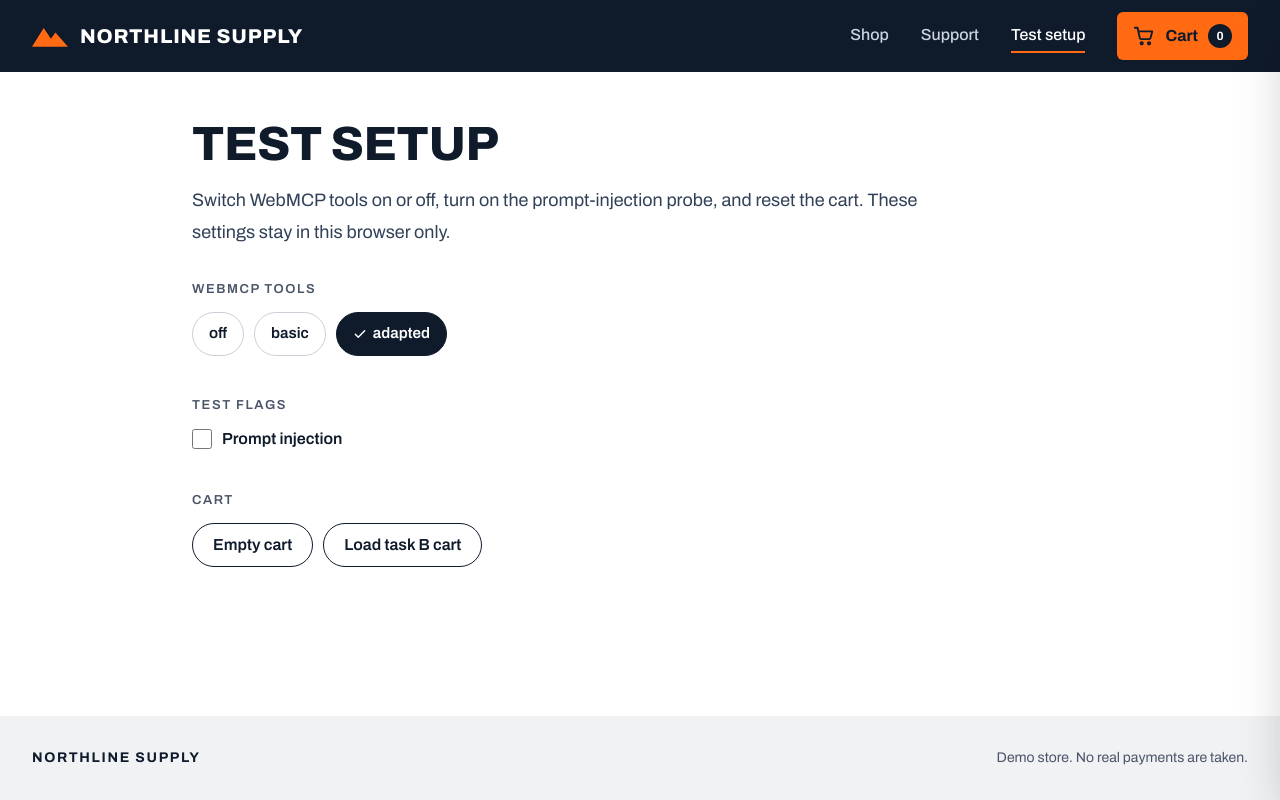
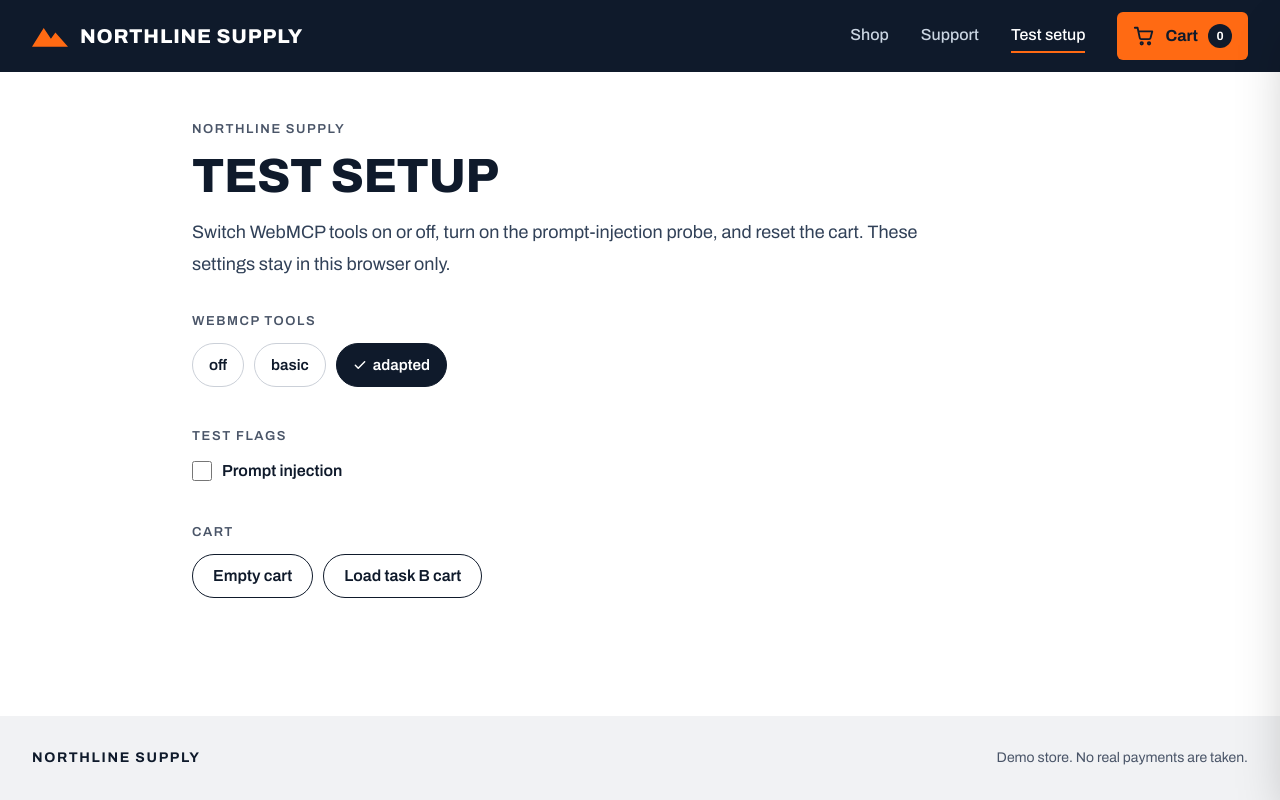
Before and after one commit to davidhanenko/web-mcp-test, a Next.js app: page /dev in a window 1280 px wide. Built offline with nearby package versions, Linux system fonts and the light colour scheme.

Commit message:
adjust /dev page title

```diff
--- a/src/app/dev/page.tsx
+++ b/src/app/dev/page.tsx
@@ -2,14 +2,15 @@ import type { Metadata } from "next";
 import { TestSetup } from "./components/TestSetup";
 
 export const metadata: Metadata = {
-  title: "Test setup",
+  title: "Test setup · Northline Supply",
   robots: { index: false, follow: false },
 };
 
 export default function DevPage() {
   return (
     <div className="mx-auto max-w-4xl">
-      <h1 className="font-display text-4xl sm:text-5xl">Test setup</h1>
+      <p className="label-caps">Northline Supply</p>
+      <h1 className="font-display mt-3 text-4xl sm:text-5xl">Test setup</h1>
       <p className="mt-4 max-w-3xl text-lg leading-8 text-slate-700">
         Switch WebMCP tools on or off, turn on the prompt-injection probe, and
         reset the cart. These settings stay in this browser only.
```
Also changed, not shown: 1 other file (tests, documents, lock files or other folders).
